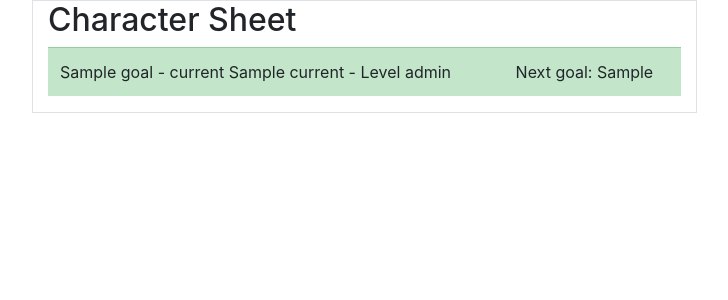
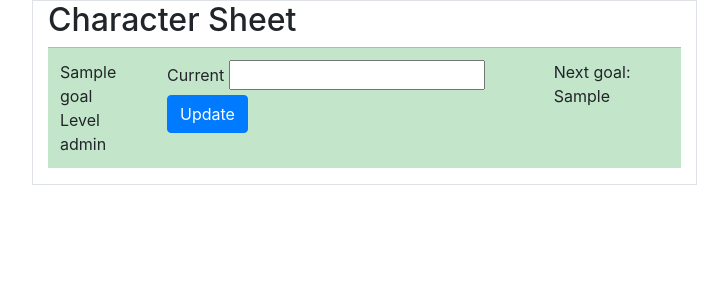
Before and after one commit to eugman/EugeneQuest, a Python web app: template templates/goals.html in a window 1280 px wide. Shown: the part 56-356 px from the top of the page, without its empty margins (38-766 px from the left). Run offline with Jinja, Linux system fonts and the light colour scheme; the template is opened without the code that fills it: most values are stand-ins (such as "Sample title", 1, 10 or a date in 2020); some libraries are stand-ins or nearby versions.

Commit message:
Added the ability to update goals.

```diff
--- a/templates/goals.html
+++ b/templates/goals.html
@@ -9,8 +9,15 @@
 			{% for goal in goals %}
 			<tr class="{%if goal.level() | float >= 5 %}table-success{%elif goal.level() | float >= 3 %}table-primary{% endif %}">
 				<td>
-					<span class=font-weight-bold">{{goal.name}}</span> - current {{goal.current}} -
+					<span class=font-weight-bold">{{goal.name}}</span> <br>
 					Level {{goal.level()}}
+				</td>
+				<td>
+					<form method="POST">
+						<input type="hidden" name="id" value="{{goal.id}}" />
+						<label for="current">Current</label> <input name="current" type="number" value="{{goal.current}}" />
+						<button class="btn btn-primary">Update</button>
+					</form>
 				</td>
 				<td>
 					Next goal: {{goal.nextGoal() }}
```
Also changed, not shown: routes/goals.py (+8 -0 lines).
